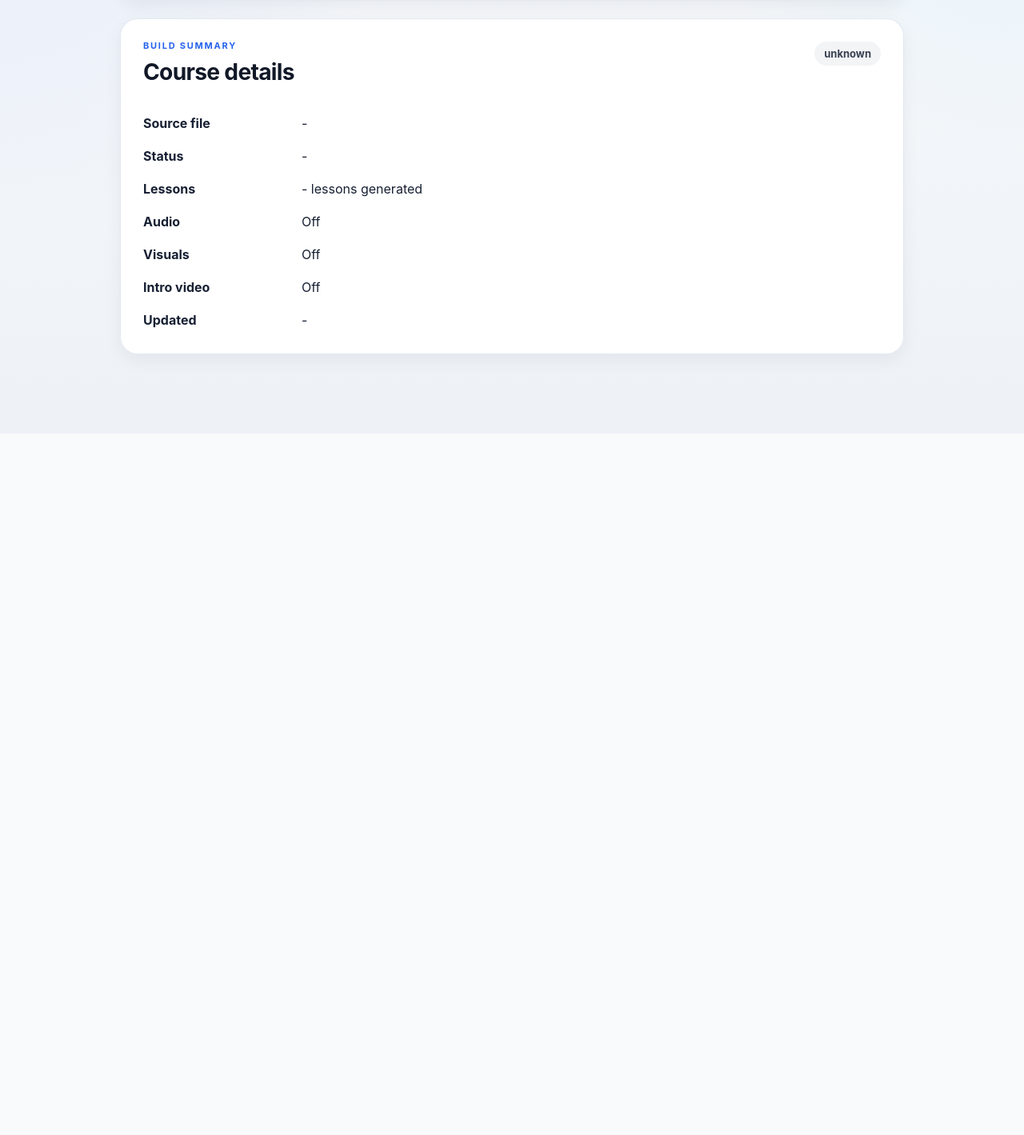
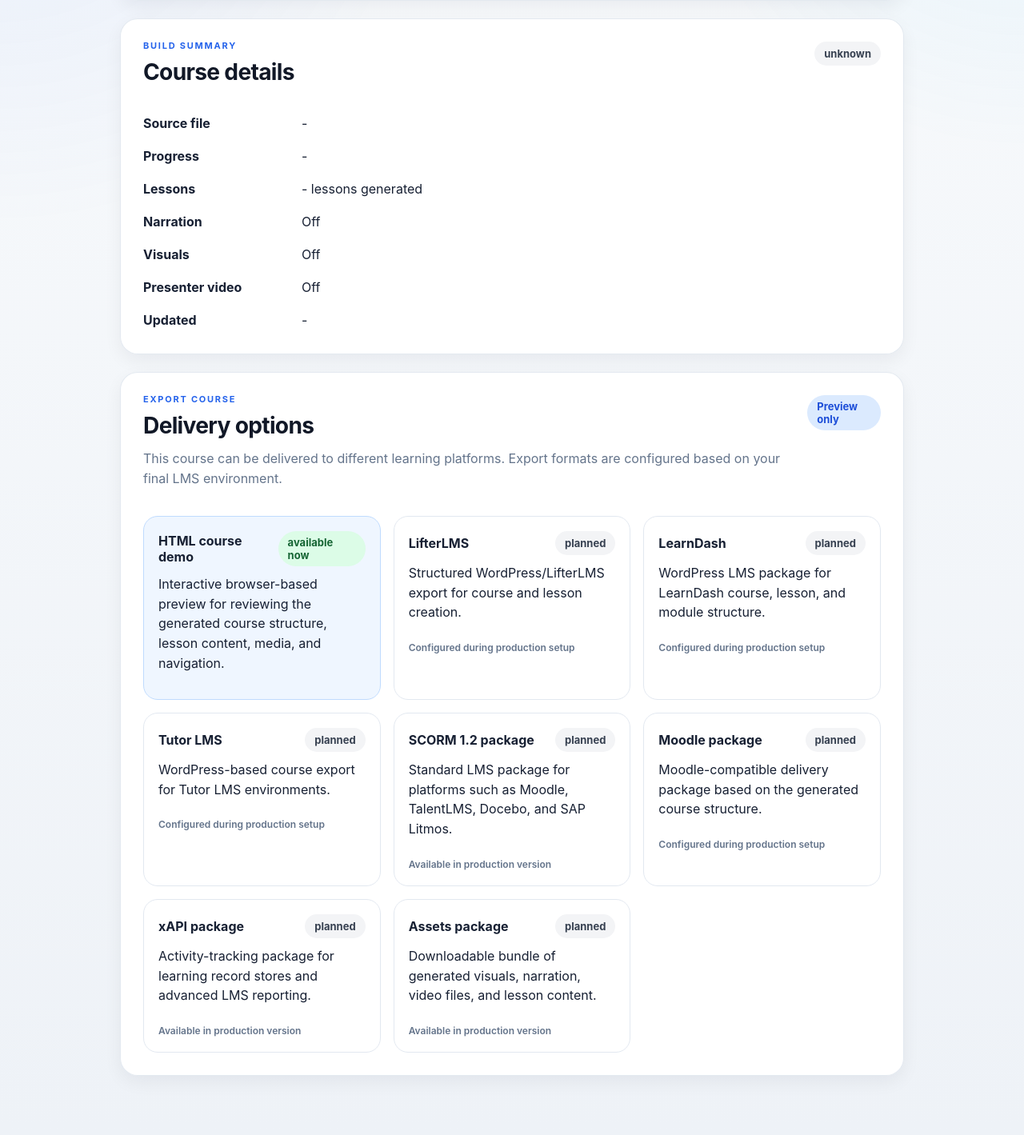
Before and after one commit to RossSadler/lms-demo, a Flask app: template templates/result.html in a window 1280 px wide. Shown: the part 258-1677 px from the top of the page at 80% size. Before the commit the page ends 718 px from the top, so only its background shows below. Run offline with Flask 3, Linux system fonts and the light colour scheme; the template is opened without the code that fills it, so the values that code supplies are empty.

Commit message:
Add mock LMS export options

```diff
--- a/static/app.css
+++ b/static/app.css
@@ -674,3 +674,77 @@ pre {
     align-items: flex-start;
   }
 }
+.export-grid {
+  display: grid;
+  grid-template-columns: repeat(auto-fit, minmax(240px, 1fr));
+  gap: 16px;
+  margin-top: 18px;
+}
+
+.export-card {
+  border: 1px solid var(--line);
+  border-radius: 18px;
+  padding: 18px;
+  background: #fff;
+  transition: 0.2s ease;
+}
+
+.export-card:hover {
+  transform: translateY(-2px);
+  box-shadow: 0 10px 24px rgba(15, 23, 42, 0.06);
+}
+
+.export-card.active {
+  border-color: #bfdbfe;
+  background: #eff6ff;
+}
+
+.export-top {
+  display: flex;
+  justify-content: space-between;
+  align-items: center;
+  margin-bottom: 10px;
+}
+/* =========================
+   EXPORT PANEL
+========================= */
+
+.export-grid {
+  display: grid;
+  grid-template-columns: repeat(auto-fit, minmax(240px, 1fr));
+  gap: 16px;
+  margin-top: 18px;
+}
+
+.export-card {
+  border: 1px solid var(--line);
+  border-radius: 18px;
+  padding: 18px;
+  background: #fff;
+  transition: 0.2s ease;
+}
+
+.export-card:hover {
+  transform: translateY(-2px);
+  box-shadow: 0 10px 24px rgba(15, 23, 42, 0.06);
+}
+
+.export-card.active {
+  border-color: #bfdbfe;
+  background: #eff6ff;
+}
+
+.export-top {
+  display: flex;
+  justify-content: space-between;
+  align-items: center;
+  margin-bottom: 10px;
+}
+
+.export-note {
+  display: inline-block;
+  margin-top: 10px;
+  font-size: 12px;
+  color: var(--muted);
+  font-weight: 600;
+}
--- a/templates/result.html
+++ b/templates/result.html
@@ -64,7 +64,7 @@
         <div><strong>Source file</strong></div>
         <div>{{ job.original_filename or "-" }}</div>
 
-        <div><strong>Status</strong></div>
+        <div><strong>Progress</strong></div>
         <div>{{ job.message or "-" }}</div>
 
         <div><strong>Lessons</strong></div>
@@ -75,13 +75,13 @@
           {% endif %}
         </div>
 
-        <div><strong>Audio</strong></div>
+        <div><strong>Narration</strong></div>
         <div>{{ "Enabled" if job.run_audio else "Off" }}</div>
 
         <div><strong>Visuals</strong></div>
         <div>{{ "Enabled" if job.run_images else "Off" }}</div>
 
-        <div><strong>Intro video</strong></div>
+        <div><strong>Presenter video</strong></div>
         <div>{{ "Enabled" if job.run_video else "Off" }}</div>
 
         <div><strong>Updated</strong></div>
@@ -89,9 +89,103 @@
       </div>
     </section>
 
+
+    <section class="card">
+      <div class="section-heading">
+        <div>
+          <p class="eyebrow">Export course</p>
+          <h2>Delivery options</h2>
+          <p class="muted">
+            This course can be delivered to different learning platforms.
+            Export formats are configured based on your final LMS environment.
+          </p>
+        </div>
+        <span class="badge badge-running">Preview only</span>
+      </div>
+
+      <div class="export-grid">
+        <div class="export-card active">
+          <div class="export-top">
+            <strong>HTML course demo</strong>
+            <span class="badge badge-complete">available now</span>
+          </div>
+          <p>
+            Interactive browser-based preview for reviewing the generated course structure,
+            lesson content, media, and navigation.
+          </p>
+          {% if job.job_id and job.demo_path %}
+            <a class="button button-small" href="/demo/{{ job.job_id }}/" target="_blank">Open demo</a>
+          {% endif %}
+        </div>
+
+        <div class="export-card">
+          <div class="export-top">
+            <strong>LifterLMS</strong>
+            <span class="badge badge-other">planned</span>
+          </div>
+          <p>Structured WordPress/LifterLMS export for course and lesson creation.</p>
+          <span class="export-note">Configured during production setup</span>
+        </div>
+
+        <div class="export-card">
+          <div class="export-top">
+            <strong>LearnDash</strong>
+            <span class="badge badge-other">planned</span>
+          </div>
+          <p>WordPress LMS package for LearnDash course, lesson, and module structure.</p>
+          <span class="export-note">Configured during production setup</span>
+        </div>
+
+        <div class="export-card">
+          <div class="export-top">
+            <strong>Tutor LMS</strong>
+            <span class="badge badge-other">planned</span>
+          </div>
+          <p>WordPress-based course export for Tutor LMS environments.</p>
+          <span class="export-note">Configured during production setup</span>
+        </div>
+
+        <div class="export-card">
+          <div class="export-top">
+            <strong>SCORM 1.2 package</strong>
+            <span class="badge badge-other">planned</span>
+          </div>
+          <p>Standard LMS package for platforms such as Moodle, TalentLMS, Docebo, and SAP Litmos.</p>
+          <span class="export-note">Available in production version</span>
+        </div>
+
+        <div class="export-card">
+          <div class="export-top">
+            <strong>Moodle package</strong>
+            <span class="badge badge-other">planned</span>
+          </div>
+          <p>Moodle-compatible delivery package based on the generated course structure.</p>
+          <span class="export-note">Configured during production setup</span>
+        </div>
+
+        <div class="export-card">
+          <div class="export-top">
+            <strong>xAPI package</strong>
+            <span class="badge badge-other">planned</span>
+          </div>
+          <p>Activity-tracking package for learning record stores and advanced LMS reporting.</p>
+          <span class="export-note">Available in production version</span>
+        </div>
+
+        <div class="export-card">
+          <div class="export-top">
+            <strong>Assets package</strong>
+            <span class="badge badge-other">planned</span>
+          </div>
+          <p>Downloadable bundle of generated visuals, narration, video files, and lesson content.</p>
+          <span class="export-note">Available in production version</span>
+        </div>
+      </div>
+    </section>
+
     {% if state == "complete" and job.video and job.video.video_path %}
       <section class="card">
-        <h2>Course intro video</h2>
+        <h2>Presenter video</h2>
         <video controls width="720" style="max-width: 100%; border-radius: 16px;">
           <source src="/video/{{ job.video.video_path.replace('\\', '/') }}" type="video/mp4">
           Your browser does not support the video tag.
```
